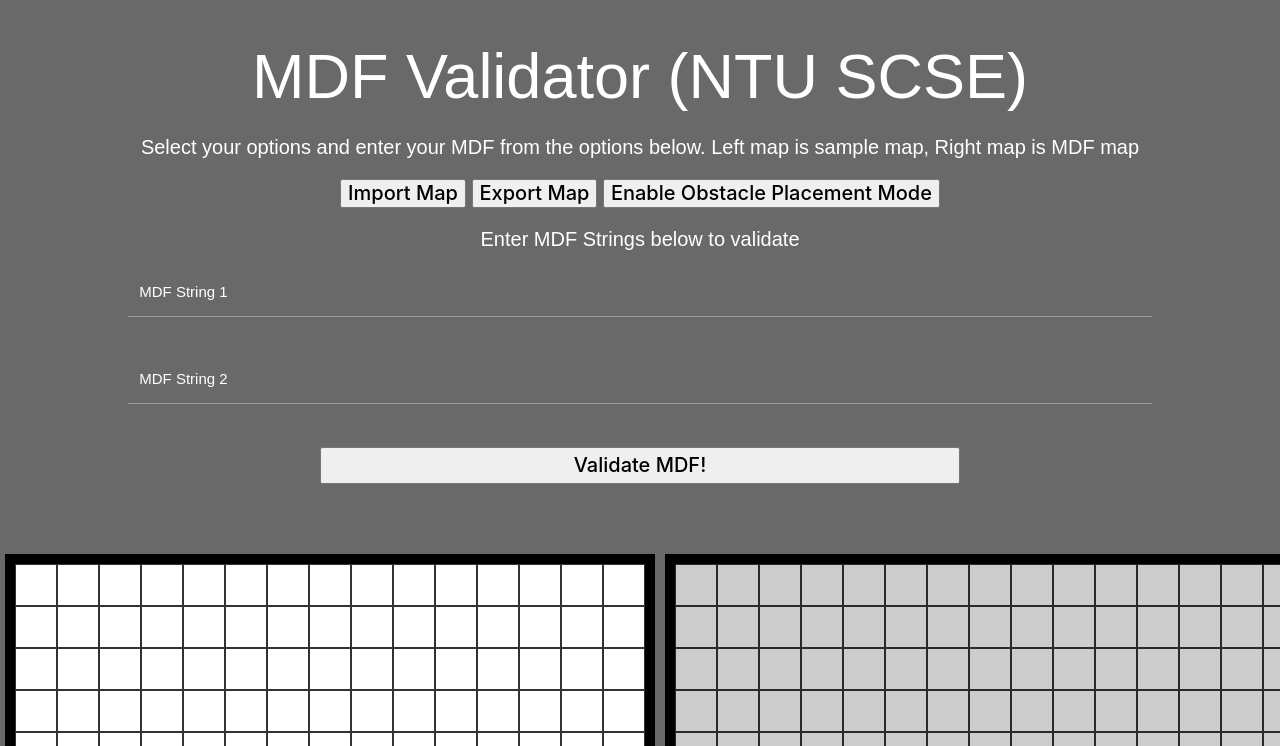
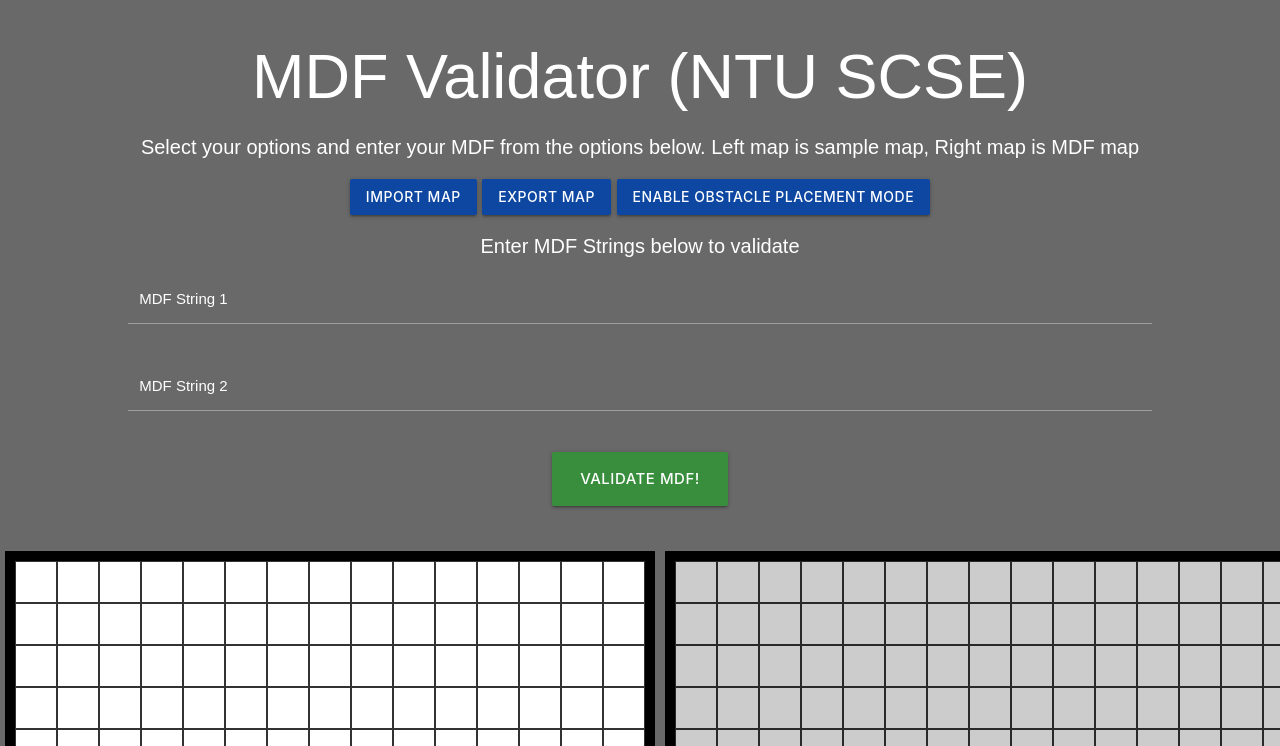
Before and after one commit to itachi1706/MDP-MDF-Validator, a Node server app: page / in a window 1280 px wide. Shown: the top 746 px of the page. Run offline with Node 20, Linux system fonts and the light colour scheme; some web fonts are replaced.

Commit message:
Style buttons and hide score properly

```diff
--- a/public/stylesheets/style.css
+++ b/public/stylesheets/style.css
@@ -34,8 +34,8 @@
   font-size: unset;
 }
 
-#result {
-  visibility: hidden;
+#result.no-result {
+  display: none;
 }
 
 #resultScore {
--- a/views/index.ejs
+++ b/views/index.ejs
@@ -20,9 +20,9 @@
     <h1 class="header"><%= title %></h1>
     <p class="header">Select your options and enter your MDF from the options below. Left map is sample map, Right map is MDF map</p>
     <div id="btnConstruct" class="header">
-      <button class="mdc-button" onclick="importMap()">Import Map</button>
-      <button onclick="exportMap()">Export Map</button>
-      <button id="btnObstacleSet" onclick="toggleObstacle()">Enable Obstacle Placement Mode</button>
+      <button class="btn waves-effect waves-light blue darken-4" onclick="importMap()">Import Map</button>
+      <button class="btn waves-effect waves-light blue darken-4" onclick="exportMap()">Export Map</button>
+      <button class="btn waves-effect waves-light blue darken-4" id="btnObstacleSet" onclick="toggleObstacle()">Enable Obstacle Placement Mode</button>
     </div>
     <p id="prompt" class="header">Enter MDF Strings below to validate</p>
     <div id="btnConstruct" class="header mdf-input-div">
@@ -36,10 +36,10 @@
         <label for="mdf2">MDF String 2</label>
         <span class="helper-text" id="helper-mdf2" data-error="Invalid"></span>
       </div>
-      <button id="validate" class="tblong" onclick="validateMDF()">Validate MDF!</button>
+      <button class="btn-large waves-effect waves-light green darken-2" id="validate" class="tblong" onclick="validateMDF()">Validate MDF!</button>
     </div>
 
-    <div id="result" class="header">Score: <span id="resultScore">0</span> (<span id="resultC">0</span> correct, <span id="resultI">0</span> incorrect, <span id="resultU">0</span> unexplored)</div>
+    <div id="result" class="header largetopgap no-result">Score: <span id="resultScore">0</span> (<span id="resultC">0</span> correct, <span id="resultI">0</span> incorrect, <span id="resultU">0</span> unexplored)</div>
 
     <div class="largetopgap">
       <table>
@@ -217,7 +217,7 @@
         $("#resultC").text(correct);
         $("#resultI").text(incorrect);
         $("#resultU").text(unexplored);
-        $("#result").css("visibility", "visible");
+        $("#result").removeClass("no-result");
       }
 
       function validateMDF() {
```
